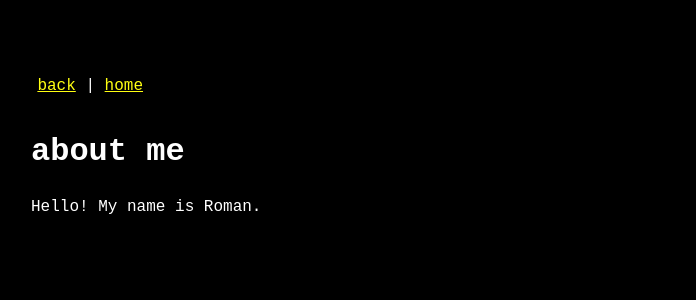
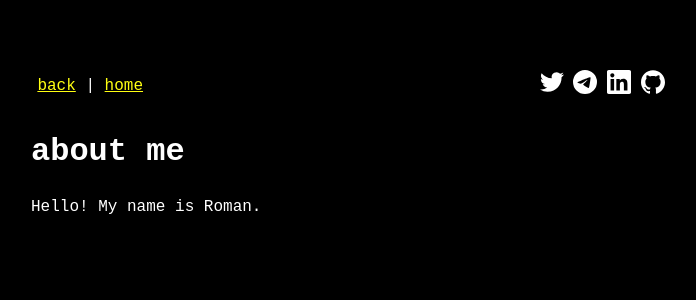
Before and after one commit to polo7/polo7.github.io, a Jekyll site: the page built from about.md, in a window 1280 px wide. Shown: the top 300 px of the page, without its empty margins (289-985 px from the left). Built offline with Jekyll 4.4.1, drawn with Linux system fonts in a browser that asks for light colours.

Commit message:
Update back_link.html

```diff
--- a/_includes/back_link.html
+++ b/_includes/back_link.html
@@ -6,10 +6,10 @@
       <a href="{{ "/" | relative_url }}">{{ site.theme_config.back_home_text }}</a>
     </td>
     <td align="right" style="border-style: none !important;">
-      <a href="https://twitter.com/ohmypolo"><img src="/assets/img/twitter.svg" height="24" width="24" alt="Twitter" style="display: inline-block !important;"></a>
-      <a href="https://t.me/polo777"><img src="/assets/img/telegram.svg" height="24" width="24" alt="Telegram" style="display: inline-block !important;"></a>
-      <a href="https://linkedin.com/"><img src="/assets/img/linkedin.svg" height="24" width="24" alt="LinkedIn" style="display: inline-block !important;"></a>
-      <a href="https://github.com/polo7"><img src="/assets/img/github.svg" height="24" width="24" alt="GitHub" style="display: inline-block !important;"></a>
+      <a href="https://twitter.com/ohmypolo"><img class="ioda" src="/assets/img/twitter.svg" height="24" width="24" alt="Twitter" style="display: inline-block;"></a>
+      <a href="https://t.me/polo777"><img class="ioda" src="/assets/img/telegram.svg" height="24" width="24" alt="Telegram" style="display: inline-block;"></a>
+      <a href="https://linkedin.com/"><img class="ioda" src="/assets/img/linkedin.svg" height="24" width="24" alt="LinkedIn" style="display: inline-block;"></a>
+      <a href="https://github.com/polo7"><img class="ioda" src="/assets/img/github.svg" height="24" width="24" alt="GitHub" style="display: inline-block;"></a>
     </td>
   </tr>
 </table>
```
